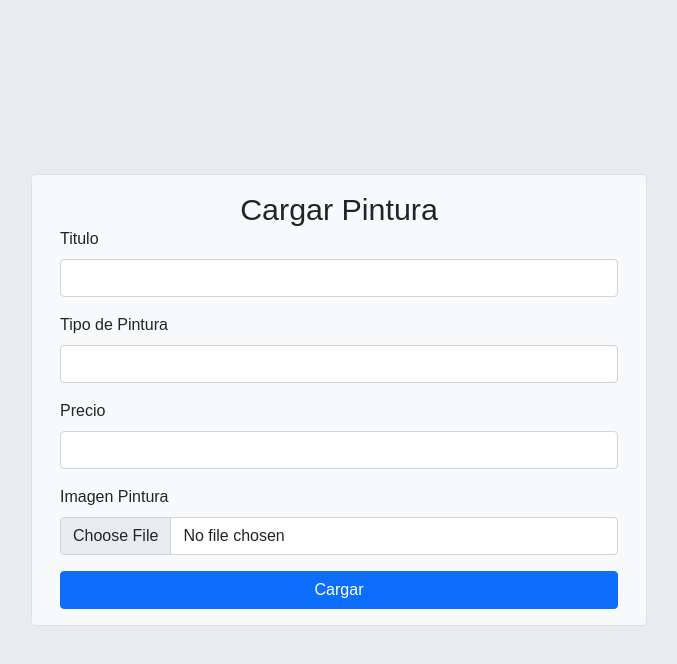
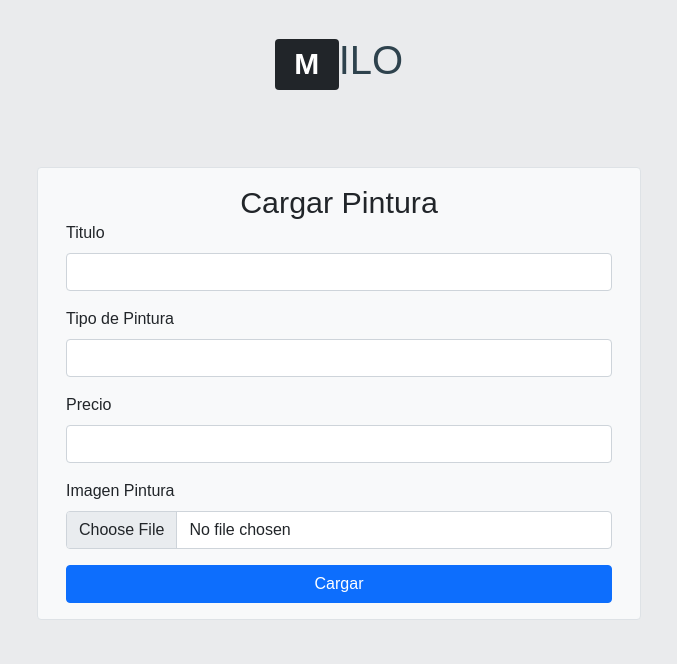
Before and after one commit to fedeemilo/milo-paintings, a React (Create React App) app: page /painting-form in a window 1280 px wide. Shown: the top 664 px of the page, without its empty margins (301-978 px from the left). Built offline with nearby package versions, Linux system fonts and the light colour scheme; no server answers.

Commit message:
Add Logo to form page

```diff
--- a/src/components/NavBar/NavBar.jsx
+++ b/src/components/NavBar/NavBar.jsx
@@ -2,7 +2,7 @@ import { Badge, Nav, NavItem} from "reactstrap";
 
 const NavBar = ({ frameColor }) => {
     return (
-        <Nav style={{position: 'relative', bottom: '2.2rem'}}>
+        <Nav >
             <NavItem>
                 <a active href="/" style={{color: frameColor}} className='text-decoration-none h1'>
                     <Badge color="dark">M</Badge>ILO
--- a/src/components/PaintingForm/index.jsx
+++ b/src/components/PaintingForm/index.jsx
@@ -16,10 +16,10 @@ import { useStateContext } from '../../context/ContextProvider'
 
 import QRCode from 'qrcode.react'
 import { toPng } from 'html-to-image'
-
+import NavBar from '../NavBar/NavBar'
 
 const CreatePaintingForm = () => {
-    const { updatePaintings } = useStateContext()
+    const { updatePaintings, frameColor } = useStateContext()
     const [title, setTitle] = useState('')
     const [savedTitle, setSavedTitle] = useState('')
     const [paintingType, setPaintingType] = useState('')
@@ -146,10 +146,20 @@ const CreatePaintingForm = () => {
                 </Container>
             )}
             <Container
-                className={'d-flex justify-content-center align-items-center'}
-                style={{ minHeight: '100vh' }}
+                className="d-flex flex-column align-items-center justify-content-start mt-3"
+                style={{ minHeight: '100vh', paddingTop: '20px' }}
             >
-                <Row className="bg-light p-3 border rounded w-50">
+                <NavBar frameColor={frameColor} />
+                <Container
+                    className={
+                        'd-flex justify-content-center align-items-center'
+                    }
+                    style={{ minHeight: '90vh' }}
+                >
+                    <Row
+                        className="bg-light p-3 border rounded w-50 "
+                        style={{ position: 'relative', bottom: '3.5rem' }}
+                    >
                         <h1
                             className="display-4 text-center"
                             style={{ fontSize: '1.9rem' }}
@@ -200,7 +210,6 @@ const CreatePaintingForm = () => {
                                         onChange={handlePaintingChange}
                                     />
                                 </FormGroup>
-
                                 <div className={'d-flex'}>
                                     <Button color="primary" className="w-100">
                                         Cargar
@@ -242,6 +251,7 @@ const CreatePaintingForm = () => {
                         </div>
                     )}
                 </Container>
+            </Container>
         </>
     )
 }
--- a/src/pages/Painting/index.jsx
+++ b/src/pages/Painting/index.jsx
@@ -24,7 +24,7 @@ const Painting = () => {
 
     return (
         <div className="d-flex flex-column justify-center align-items-center">
-            <div className="mt-5">
+            <div className="mt-4 mb-4">
                 <NavBar frameColor={frameColor} />
             </div>
             <Container
```
Lines whose indentation alone changed are shown as unchanged.
